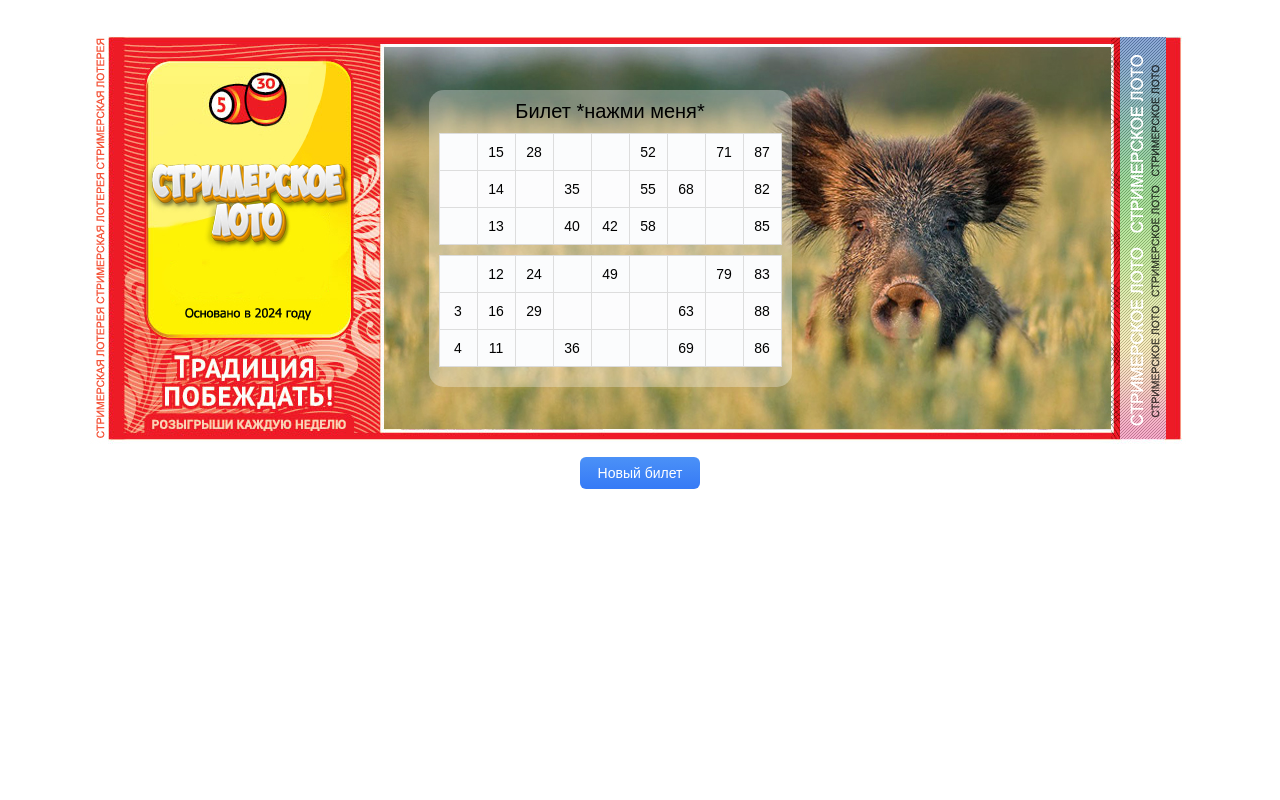
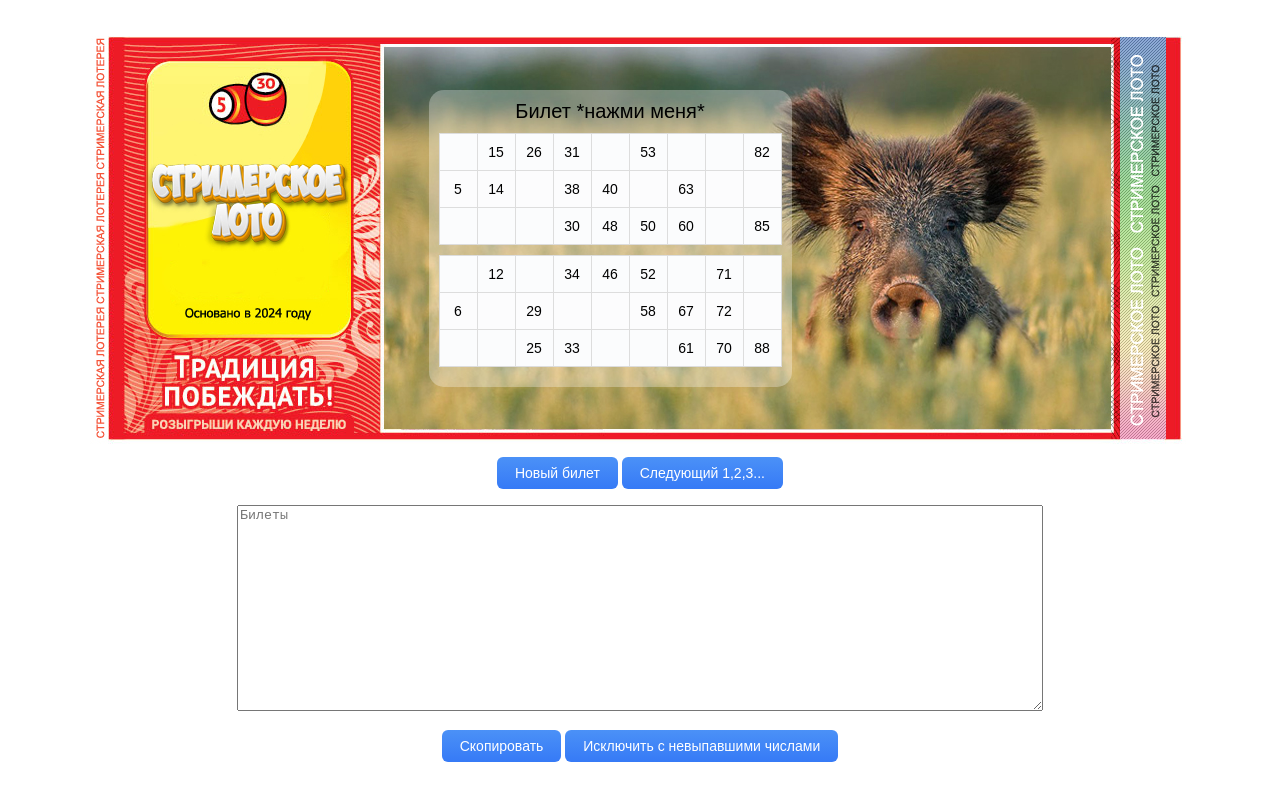
Before and after one commit to genloto/genloto.github.io, a plain HTML site: page index.html in a window 1280 px wide. Both pictures are taken after a click on the element "Новый билет". Drawn offline with Linux system fonts and the light colour scheme.

Commit message:
Исправлены десятки, добавлен список билетов и их исключение

```diff
--- a/index.html
+++ b/index.html
@@ -40,8 +40,14 @@ table tr:nth-child(odd) td{background-color:rgba(255, 255, 255, 0.3);}
 #title{font-size:20px; }
 
 *:focus {outline: none;}
+
+#tickets{width:800px; height:200px;}
 </style>
 <script type="text/javascript">
+let numsOut = '';
+let numsOut2 = '';
+let counter = 0;
+
 function shuffle(array) {
   let currentIndex = array.length,  randomIndex;
   while (currentIndex > 0) {
@@ -68,9 +74,28 @@ function done() {
 
 		let Nums = [];
 		for (let j = 1; j < 11; j++)
-			Nums.push(j + (i * 10));
+			Nums.push(j + (i * 10) - 1);
+
+		// 0 заменяем на 10, в первом десятке
+		if (i == 0) //{
+			//console.log(Nums);
+			Nums[0] = 10;
+			//console.log(Nums);
+		//}
+
+		// Заменяем случайным образом случайное число на 90, последнем десятке
+		if (i == 8) //{
+			//console.log(Nums);
+			if (getRandomInt(0, 1) == 1)
+				Nums[getRandomInt(0, 10)] = 90;
+			//console.log(Nums);
+		//}
+
+		// Мешаем
+		shuffle(Nums);
 		shuffle(Nums);
 
+		// Отрезаем 4 цифры
 		for (let j = 1; j < 5; j++)
 			Nums.splice(0, 1);
 
@@ -88,12 +113,16 @@ function done() {
 	}
 
 	let numsStr = '';
+	numsOut = '';
 	let numsStr2 = '';
+	numsOut2 = '';
 
 	for (let i = 0; i < 6; i++) {
 		if (i == 3) {
 			numsStr2 = numsStr;
+			numsOut2 = numsOut;
 			numsStr = '';
+			numsOut = '';
 		}
 		numsStr += '<tr>';
 
@@ -112,8 +141,11 @@ function done() {
 		for (let j = 0; j < 9; j++) {
 			if (ExcludeCells.indexOf(j) == -1) {
 				numsStr += '<td>' + Matr2[i][j] + '</td>';
-			} else
+				numsOut += Matr2[i][j] + ' ';
+			} else {
 				numsStr += '<td></td>';
+				//numsOut += '-;';
+			}
 		}
 		numsStr += '</tr>';
 	}
@@ -121,10 +153,47 @@ function done() {
 	document.getElementById('numbers').innerHTML += '<table><tbody>' + numsStr + '</tbody></table>';
 }
 
+function done2() {
+	done();
+	counter++;
+	document.getElementById('title').innerHTML = 'Билет ' + counter;
+	document.getElementById('tickets').value += 'Билет ' + counter + ', цифры: ' + numsOut + numsOut2 + '\n';
+}
+
 function changeTitle() {
 	let name = prompt('Название:', '');
-	if (name != null && name.trim() != '')
+	if (name != null && name.trim() != '') {
 		document.getElementById('title').innerHTML = 'Билет ' + name;
+		document.getElementById('tickets').value += 'Билет ' + name + ', цифры: ' + numsOut + numsOut2 + '\n';
+	}
+}
+
+function CopyToClipboard(str) {
+	navigator.clipboard.writeText(str).then(function() {
+	}, function(err) {
+	});
+}
+
+function ExcludeTickets() {
+	let Numbers = prompt('Введите цифры через запятую:');
+	if (Numbers === null || Numbers.trim() == '') return;
+
+	Numbers = Numbers.trim().split(',');
+	console.log(Numbers);
+
+	let List = document.getElementById('tickets').value.trim().split(/\n/);
+    for (let i = List.length - 1; i >= 0; i--) {
+		let Found = false;
+
+		for (let j = 0; j < Numbers.length; j++)
+			if (List[i].indexOf(' ' + Numbers[j].trim() + ' ') != -1) {
+				//console.log('Удален билет: ' + List[i])
+				List.splice(i, 1);
+				break;
+			}
+	}
+
+	document.getElementById('tickets').value = List.join('\n') + '\n';
 }
 
 document.addEventListener('DOMContentLoaded', function(){
@@ -138,6 +207,11 @@ document.addEventListener('DOMContentLoaded', function(){
 			<div id="numbers"></div>
 		</div>
 		<div class="button" onclick="done()">Новый билет</div>
+		<div class="button" onclick="done2()">Следующий 1,2,3...</div>
+		<br><br>
+		<textarea id="tickets" placeholder="Билеты" autocomplete="off"></textarea><br><br>
+		<div class="button" onclick="CopyToClipboard(document.getElementById('tickets').value)">Скопировать</div>
+		<div class="button" onclick="ExcludeTickets()">Исключить с невыпавшими числами</div>
 	</div>
 </body>
 </html>
```
